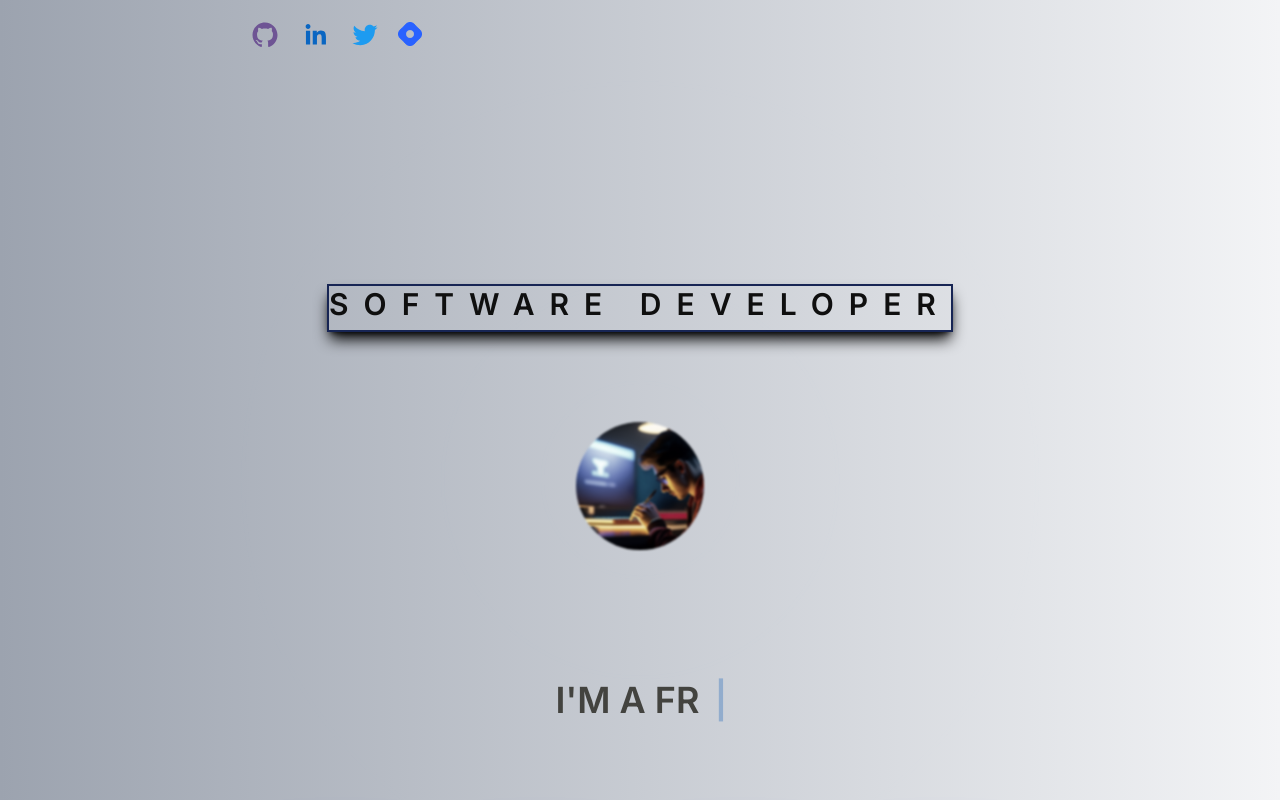
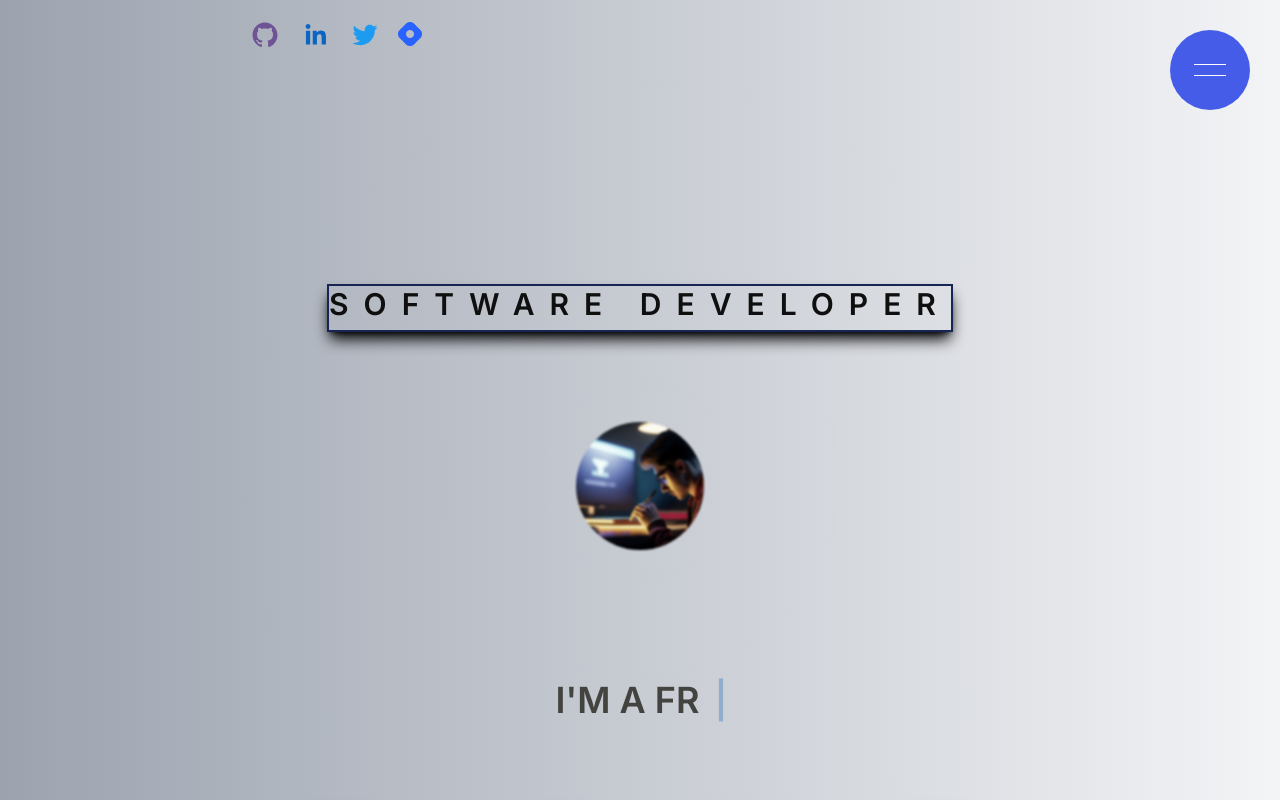
Before and after one commit to yashasvishukla127/portfolio-2ndtime, a Next.js app: page / in a window 1280 px wide. Shown: the top 800 px of the page. Built offline with nearby package versions, Linux system fonts and the light colour scheme.

Commit message:
4th deploy erro try

```diff
--- a/app/header/Header.js
+++ b/app/header/Header.js
@@ -1,16 +1,19 @@
-
+"use client";
 import React from "react";
 import styles from "./style.module.scss";
 import { useState } from "react";
 
-export default function header() {
+export default function Header() {
   const [isActive, setIsActive] = useState(false);
 
   return (
     <>
-      <div onClick={()=> setIsActive(!isActive)} className={styles.button}>
-              <div className={`${styles.burger} ${isActive ? styles.burgerActive:""}` }>
+      <div className={styles.header} >
 
+        <div onClick={()=> setIsActive(!isActive)} className={styles.button}>
+                <div className={`${styles.burger} ${isActive ? styles.burgerActive:""}` }>
+
+          </div>
         </div>
       </div>
     </>
--- a/app/header/style.module.scss
+++ b/app/header/style.module.scss
@@ -2,7 +2,7 @@
     padding: 30px;
     position: fixed;
     right: 0;
-    z-index: 1;
+    z-index: 20;
 
     .button{
         width: 80px;
@@ -29,11 +29,11 @@
         }
 
         &::after{
-            top: -5px;
+            top: 5px;
         }
 
         &::before{
-            top: 5px;
+            top: -5px;
         }
     }
 
```
